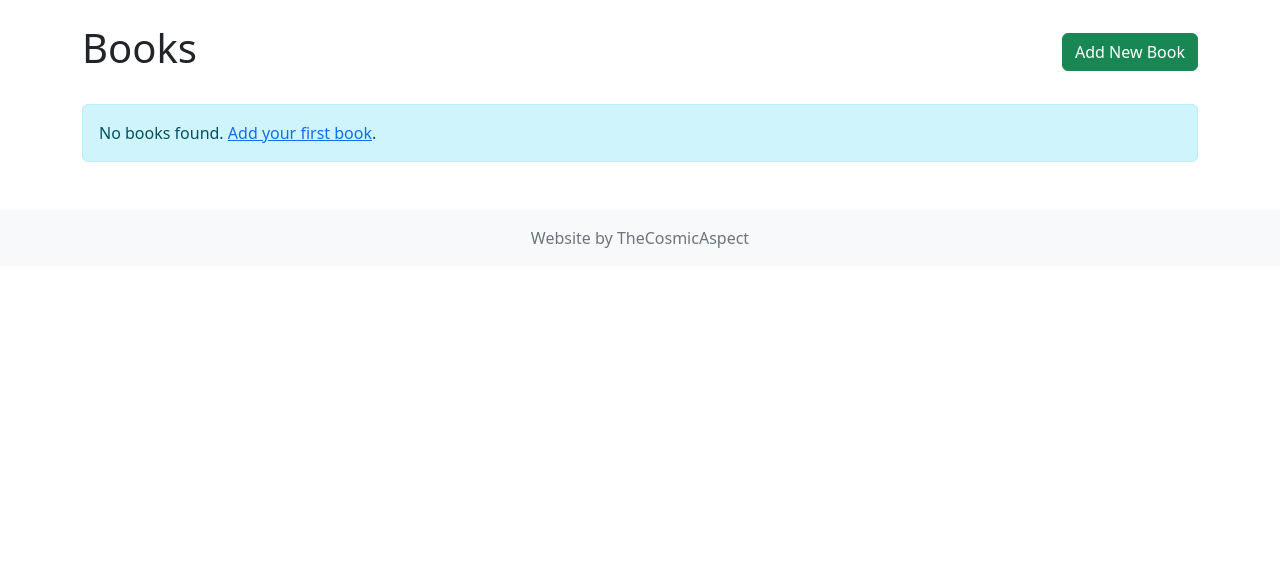
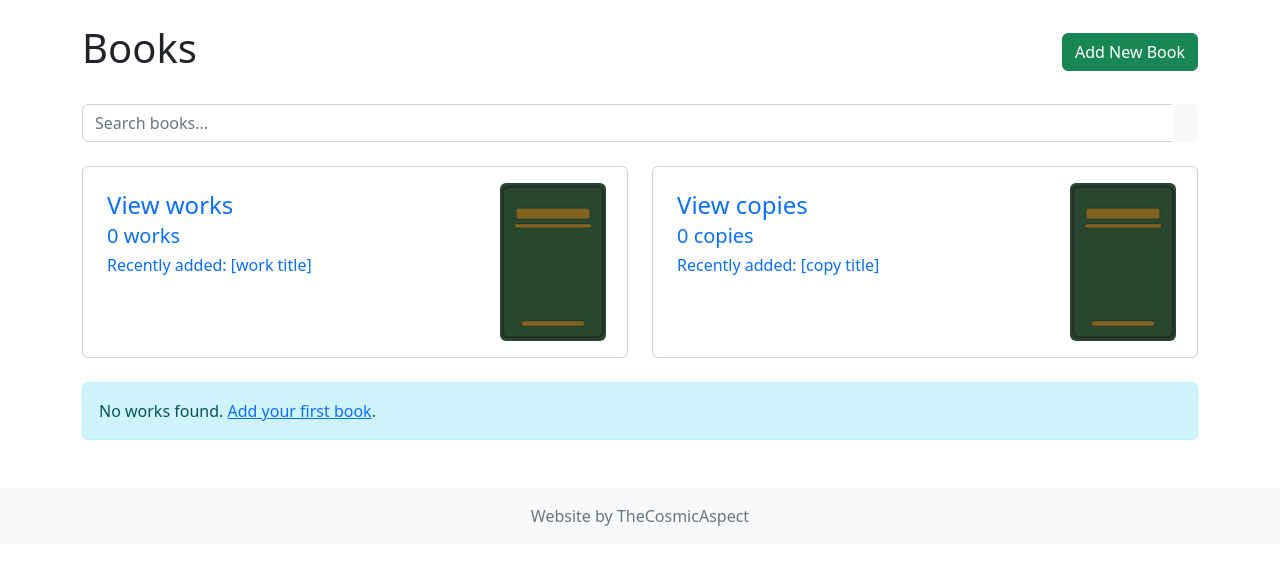
Before and after one commit to TheCosmicAspect/home-library, a Flask app: page /books/ in a window 1280 px wide. Shown: the part 56-621 px from the top of the page. Run offline with Flask 3, Linux system fonts and the light colour scheme; some libraries are stand-ins or nearby versions.

Commit message:
Fixed basic book functions

```diff
--- a/src/app.py
+++ b/src/app.py
@@ -30,18 +30,16 @@ from routes.books import books_bp
 from routes.authors import authors_bp
 from routes.tags import tags_bp
 from routes.locations import locations_bp
-from routes.places import places_bp
-from routes.owners import owners_bp
-from routes.api import api_bp
+from routes.users import users_bp
+# from routes.api import api_bp
 
 app.register_blueprint(main_bp)
 app.register_blueprint(books_bp, url_prefix='/books')
 app.register_blueprint(authors_bp, url_prefix='/authors')
 app.register_blueprint(tags_bp, url_prefix='/tags')
 app.register_blueprint(locations_bp, url_prefix='/locations')
-app.register_blueprint(places_bp, url_prefix='/places')
-app.register_blueprint(owners_bp, url_prefix='/owners')
-app.register_blueprint(api_bp, url_prefix='/api')
+app.register_blueprint(users_bp, url_prefix='/users')
+# app.register_blueprint(api_bp, url_prefix='/api')
 
 
 if __name__ == '__main__':
--- a/src/routes/api.py
+++ b/src/routes/api.py
@@ -1,6 +1,6 @@
 from flask import Blueprint, request, jsonify
 from models import db
-from models.models import Book, Author, Tag, Location
+from models.models import Work, Copy, Author, Tag, Location
 from sqlalchemy import or_, cast, String
 import requests
 
--- a/src/routes/books.py
+++ b/src/routes/books.py
@@ -1,93 +1,180 @@
 from flask import Blueprint, render_template, request, redirect, url_for, flash
 from models import db
-from models.models import Book, Author, Tag, Location, Owner
-from forms.forms import BookForm
+from models.models import Work, Copy, Author, AuthorName, Tag, Location, User
+from forms.forms import WorkForm, CopyForm, BookForm
 
 books_bp = Blueprint('books', __name__)
 
+# Main books page
 @books_bp.route('/')
-def book_list():
-    books = Book.query.all()
-    return render_template('book_list.html', books=books)
+def books():
+    works = db.session.query(Work).all()
+    return render_template('books.html', works=works)
 
+# Works
+@books_bp.route('/works')
+def work_list():
+    works = Work.query.all()
+    return render_template('work_list.html', works=works)
+
+# Work detail
 @books_bp.route('/<int:id>')
-def book_detail(id):
-    book = Book.query.get_or_404(id)
-    return render_template('book_detail.html', book=book)
+def work_detail(id):
+    work = Work.query.get_or_404(id)
+    return render_template('work_detail.html', work=work)
 
+# Copies list
+@books_bp.route('/copies')
+def copies_list():
+    copies = Copy.query.all()
+    return render_template('copies.html', copies=copies)
+
+# Copies
+@books_bp.route('/<int:work_id>/copies')
+def work_copies(work_id):
+    work = Work.query.get_or_404(work_id)
+    copies = Copy.query.filter_by(work_id=work_id).all()
+    return render_template('copies_list.html', work=work, copies=copies)
+
+# Copy detail
+@books_bp.route('/<int:work_id>/copies/<int:copy_id>')
+def copy_detail(work_id, copy_id):
+    work = Work.query.get_or_404(work_id)
+    copy = Copy.query.get_or_404(copy_id)
+    return render_template('copy_detail.html', work=work, copy=copy)
+
+# Add a new book
 @books_bp.route('/add', methods=['GET', 'POST'])
 def book_add():
     form = BookForm()
+
+    if form.validate_on_submit():
+        if not form.isbn.data:
+            return redirect(url_for('books.add_work'))
+
+        existing_work = db.session.query(Work).filter_by(isbn=form.isbn.data).first()
+        if existing_work:
+            flash('A book with this ISBN already exists. Add Copy?', 'warning')
+            return redirect(url_for('books.add_copy', work_id=existing_work.id))
+
+        return redirect(url_for('books.work_add', isbn=form.isbn.data))
+
+    return render_template('add_book.html', form=form, title='Add Book')
+
+# Add a work
+@books_bp.route('/works/add', methods=['GET', 'POST'])
+def work_add(isbn=None):
+    form = WorkForm()
     form.authors.choices = [(a.id, a.name) for a in Author.query.all()]
     form.tags.choices = [(t.id, t.label) for t in Tag.query.all()]
-    form.location.choices = [(l.id, l.name) for l in Location.query.all()]
-    form.owner.choices = [(o.id, o.name) for o in Owner.query.all()]
+
+    # If coming from book_add with ISBN, prefill
+    if isbn:
+        form.isbn.data = isbn
 
     if form.validate_on_submit():
-        book = Book(
+        work = Work(
             title=form.title.data,
             isbn=form.isbn.data,
             cover_url=form.cover_url.data,
-            location_id=form.location.data,
-            description=form.description.data,
-            owner_id=form.owner.data
+            description=form.description.data
         )
 
         # Add authors
-        selected_authors = Author.query.filter(Author.id.in_(form.authors.data)).all()
-        book.authors.extend(selected_authors)
+        work.authors = Author.query.filter(Author.id.in_(form.authors.data)).all()
 
         # Add tags
-        selected_tags = Tag.query.filter(Tag.id.in_(form.tags.data)).all()
-        book.tags.extend(selected_tags)
+        work.tags = Tag.query.filter(Tag.id.in_(form.tags.data)).all()
 
-        db.session.add(book)
+        db.session.add(work)
         db.session.commit()
+        flash('Book added successfully!', 'success')
+        return redirect(url_for('books.work_detail', id=work.id))
 
-        flash('Book added successfully!', 'success')
-        return redirect(url_for('books.book_list'))
+    return render_template('work_form.html', form=form, title='Add Work')
 
-    return render_template('book_form.html', form=form, title='Add Book')
+# Add a copy
+@books_bp.route('/<int:work_id>/copies/add', methods=['GET', 'POST'])
+def copy_add(work_id):
+    work = Work.query.get_or_404(work_id)
+    form = CopyForm()
+    form.work.choices = [(work.id, work.title)]
+    form.location.choices = [(l.id, l.name) for l in Location.query.all()]
+    form.owner.choices = [(o.id, o.name) for o in User.query.all()]
 
+    if form.validate_on_submit():
+        copy = Copy(
+            work_id=form.work.data,
+            location_id=form.location.data,
+            owner_id=form.owner.data,
+            condition=form.condition.data,
+            lended_to=form.lended_to.data
+        )
+        db.session.add(copy)
+        db.session.commit()
+        flash('Copy added successfully!', 'success')
+        return redirect(url_for('books.copies_list', work_id=work.id))
+
+    return render_template('copy_form.html', form=form, title='Add Copy')
+
+# Edit work
 @books_bp.route('/<int:id>/edit', methods=['GET', 'POST'])
-def book_edit(id):
-    book = Book.query.get_or_404(id)
-    form = BookForm(obj=book)
+def work_edit(id):
+    work = Work.query.get_or_404(id)
+    form = WorkForm(obj=work)
     form.authors.choices = [(a.id, a.name) for a in Author.query.all()]
     form.tags.choices = [(t.id, t.label) for t in Tag.query.all()]
-    form.location.choices = [(l.id, l.name) for l in Location.query.all()]
-    form.owner.choices = [(o.id, o.name) for o in Owner.query.all()]
 
     if request.method == 'GET':
-        form.authors.data = [author.id for author in book.authors]
-        form.tags.data = [tag.id for tag in book.tags]
-        form.location.data = book.location_id
-        form.owner.data = book.owner_id
+        form.authors.data = [author.id for author in work.authors]
+        form.tags.data = [tag.id for tag in work.tags]
 
     if form.validate_on_submit():
-        book.title = form.title.data
-        book.isbn = form.isbn.data
-        book.cover_url = form.cover_url.data
-        book.location_id = form.location.data
-        book.description = form.description.data
-        book.owner_id = form.owner.data
+        work.title = form.title.data
+        work.isbn = form.isbn.data
+        work.cover_url = form.cover_url.data
+        work.description = form.description.data
 
         # Update authors
-        book.authors = Author.query.filter(Author.id.in_(form.authors.data)).all()
+        work.authors = Author.query.filter(Author.id.in_(form.authors.data)).all()
 
         # Update tags
-        book.tags = Tag.query.filter(Tag.id.in_(form.tags.data)).all()
+        work.tags = Tag.query.filter(Tag.id.in_(form.tags.data)).all()
 
         db.session.commit()
         flash('Book updated successfully!', 'success')
-        return redirect(url_for('books.book_detail', id=book.id))
+        return redirect(url_for('books.work_detail', id=work.id))
 
-    return render_template('book_form.html', form=form, title='Edit Book')
+    return render_template('work_form.html', form=form, title='Edit Work')
 
+# Edit copy
+@books_bp.route('/<int:work_id>/copies/<int:copy_id>/edit', methods=['GET', 'POST'])
+def copy_edit(work_id, copy_id):
+    work = Work.query.get_or_404(work_id)
+    copy = Copy.query.get_or_404(copy_id)
+    form = CopyForm(obj=copy)
+    form.work.choices = [(w.id, w.title) for w in Work.query.all()]
+    form.location.choices = [(l.id, l.name) for l in Location.query.all()]
+    form.owner.choices = [(o.id, o.name) for o in User.query.all()]
+
+    if form.validate_on_submit():
+        copy.work_id = form.work.data
+        copy.location_id = form.location.data
+        copy.owner_id = form.owner.data
+        copy.condition = form.condition.data
+        copy.lended_to = form.lended_to.data
+
+        db.session.commit()
+        flash('Copy updated successfully!', 'success')
+        return redirect(url_for('books.copy_detail', work_id=work.id, copy_id=copy.id))
+
+    return render_template('copy_form.html', form=form, title='Edit Copy')
+
+# Delete work
 @books_bp.route('/<int:id>/delete', methods=['POST'])
-def book_delete(id):
-    book = Book.query.get_or_404(id)
-    db.session.delete(book)
+def work_delete(id):
+    work = Work.query.get_or_404(id)
+    db.session.delete(work)
     db.session.commit()
-    flash('Book deleted successfully!', 'success')
-    return redirect(url_for('books.book_list'))
+    flash('Work deleted successfully!', 'success')
+    return redirect(url_for('books.work_list'))
--- a/src/templates/base.html
+++ b/src/templates/base.html
@@ -17,7 +17,7 @@
             <div class="collapse navbar-collapse" id="navbarNav">
                 <ul class="navbar-nav">
                     <li class="nav-item">
-                        <a class="nav-link" href="{{ url_for('books.book_list') }}">Books</a>
+                        <a class="nav-link" href="{{ url_for('books.books') }}">Books</a>
                     </li>
                     <li class="nav-item">
                         <a class="nav-link" href="{{ url_for('authors.author_list') }}">Authors</a>
--- /dev/null
+++ b/src/templates/books.html
@@ -0,0 +1,95 @@
+{% extends "base.html" %}
+
+{% block content %}
+
+<div class="d-flex justify-content-between align-items-center mb-4">
+    <h1>Books</h1>
+    <a href="{{ url_for('books.book_add') }}" class="btn btn-success">Add New Book</a>
+</div>
+
+<!-- Search -->
+<form action="{{ url_for('main.search_page') }}" method="GET" class="mb-4">
+    <div class="input-group">
+        <input type="text" name="q" class="form-control" placeholder="Search books..." aria-label="Search">
+        <button class="btn btn-light" type="submit">
+            <i class="fas fa-search"></i>
+        </button>
+    </div>
+</form>
+
+<div class="row mb-4">
+    <!-- Works card -->
+    <div class="col-md-6">
+        <a href="{{ url_for('books.work_list') }}" class="text-decoration-none">
+            <div class="card h-100">
+                <div class="row g-0 m-2">
+                    <div class="col-9 p-3">
+                        <h4 class="card-title">View works</h4>
+                        <h5 class="card-subtitle mb-2">{{ works|length }} works</h5>
+                        <h6 class="card-text">Recently added: [work title]</h6>
+                    </div>
+                    <div class="col-3 text-center">
+                        <img src="{{ url_for('static', filename='img/book_placeholder.jpeg') }}" alt="Works" class="img-fluid rounded m-2" style="max-width: 80%;">
+                    </div>
+                </div>
+            </div>
+        </a>
+    </div>
+
+    <!-- Copies card -->
+    <div class="col-md-6">
+        <a href="{{ url_for('books.work_list') }}" class="text-decoration-none">
+            <div class="card h-100">
+                <div class="row g-0 m-2">
+                    <div class="col-9 p-3">
+                        <h4 class="card-title">View copies</h4>
+                        <h5 class="card-subtitle mb-2">{{ copies|length }} copies</h5>
+                        <h6 class="card-text">Recently added: [copy title]</h6>
+                    </div>
+                    <div class="col-3 text-center">
+                        <img src="{{ url_for('static', filename='img/book_placeholder.jpeg') }}" alt="Works" class="img-fluid rounded m-2" style="max-width: 80%;">
+                    </div>
+                </div>
+            </div>
+        </a>
+    </div>
+</div>
+
+{% if works %}
+<div class="table-responsive">
+    <table class="table table-striped">
+        <thead>
+            <tr>
+                <th>Title</th>
+                <th>ISBN</th>
+                <th>Copies</th>
+                <th>Author(s)</th>
+                <th>Actions</th>
+            </tr>
+        </thead>
+        <tbody>
+            {% for work in works %}
+            <tr>
+                <td><a href="{{ url_for('books.work_detail', id=work.id) }}">{{ work.title }}</a></td>
+                <td>{{ work.isbn }}</td>
+                <td><a href="{{ url_for('books.work_copies', id=work.id) }}">{{ work.copies|length }} copies</a></td>
+                <td>
+                    {% for author in work.authors %}
+                    <a href="{{ url_for('authors.author_detail', id=author.id) }}" class="badge bg-primary text-decoration-none">{{ author.name|truncate(20) }}</a>
+                    {% endfor %}
+                </td>
+                <td>
+                    <a href="{{ url_for('books.work_detail', id=work.id) }}" class="btn btn-sm btn-primary">View</a>
+                </td>
+            </tr>
+            {% endfor %}
+        </tbody>
+    </table>
+</div>
+{% else %}
+<div class="alert alert-info">
+    No works found. <a href="{{ url_for('books.book_add') }}">Add your first book</a>.
+</div>
+{% endif %}
+
+{% endblock %}
```
Also changed, not shown: src/forms/forms.py (+25 -9 lines), src/models/models.py (+104 -60 lines), src/routes/locations.py (+18 -9 lines), src/routes/main.py (+5 -3 lines), src/routes/owners.py (deleted, +0 -32 lines), src/routes/places.py (deleted, +0 -56 lines), src/routes/users.py (added, +49 -0 lines), src/templates/add_book.html (added, +30 -0 lines), src/templates/index.html (+4 -4 lines), src/static/img/book_placeholder.jpeg (added).
